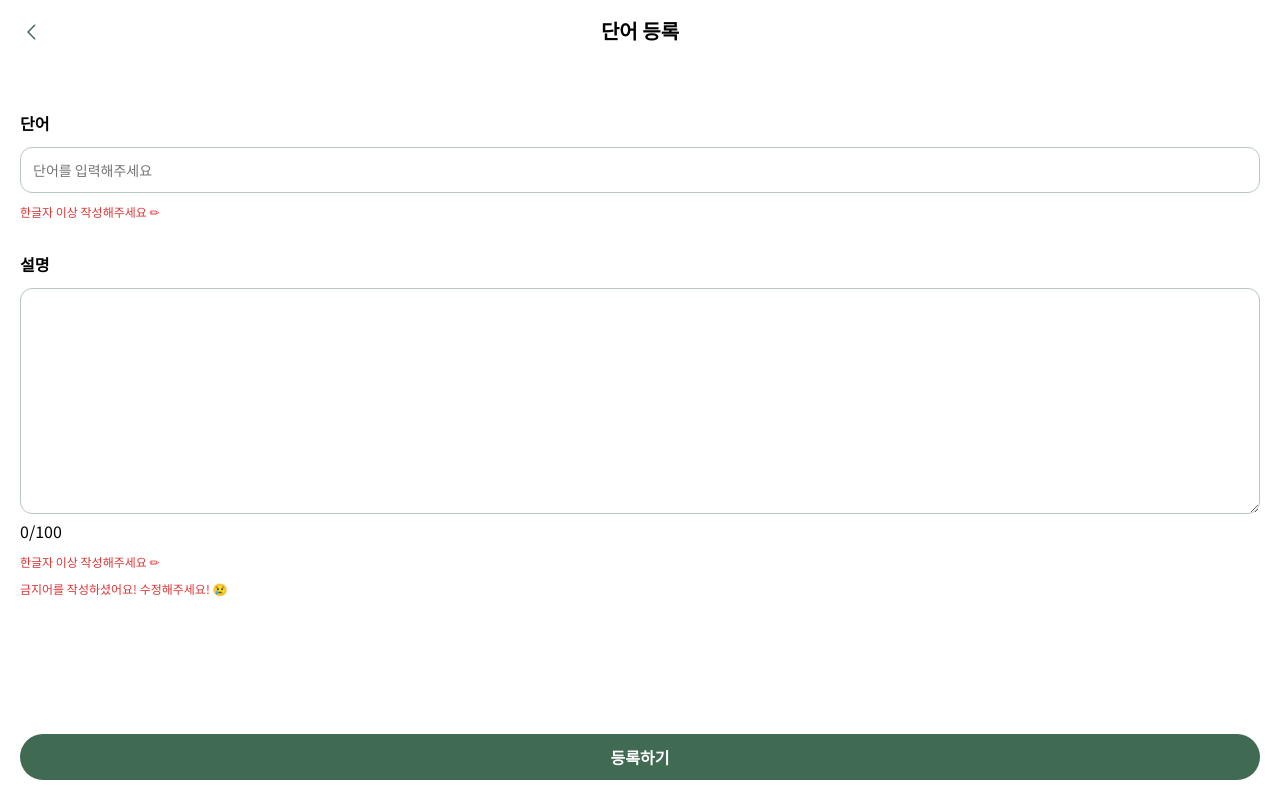
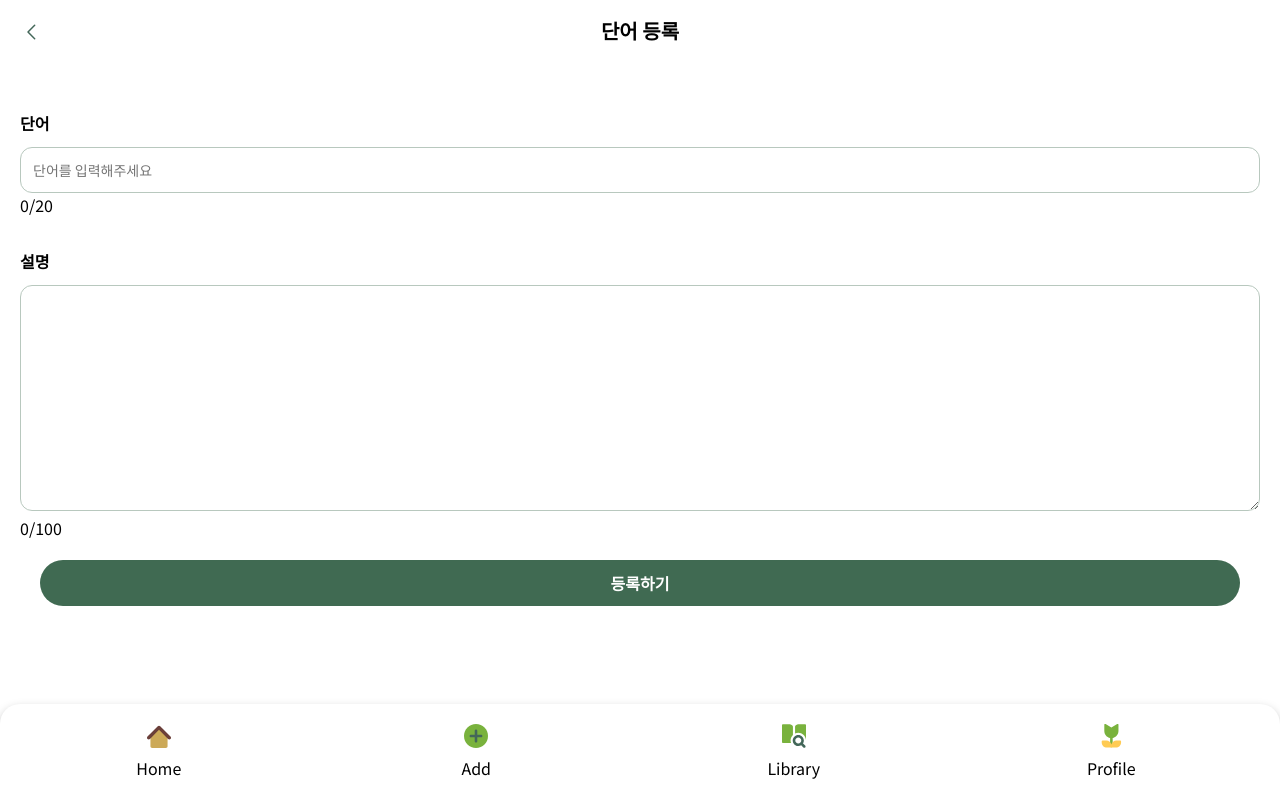
Before and after one commit to developyoun/memebook, a React (Create React App) app in the folder front/: page /wordAdd in a window 1280 px wide. Built offline with nearby package versions, Linux system fonts and the light colour scheme.

Commit message:
[Add] 단어등록 textarea 글자 수제한 기능 추가 + 레이아웃 변경

```diff
--- a/front/src/page/Layout.js
+++ b/front/src/page/Layout.js
@@ -1,6 +1,7 @@
 import {Outlet} from "react-router-dom";
 import DarkMode from "../components/DardMode";
 import {useState} from "react";
+import HomeFooter from "../components/HomeFooter";
 
 export default function Layout() {
   const [isDark, setIsDark] = useState(false);
@@ -13,6 +14,7 @@ export default function Layout() {
       <div id="wrap" className={`wrap ${isDark ? 'dark' : ''}`}>
         <DarkMode darkModeCheck={darkModeCheck}/>
         <Outlet></Outlet>
+        <HomeFooter></HomeFooter>
       </div>
     </>
   )
--- a/front/src/page/WordAdd.js
+++ b/front/src/page/WordAdd.js
@@ -1,18 +1,35 @@
 import './../scss/word.scss'
 import Title from '../components/Title'
-import {useState} from "react";
+import {useEffect, useState} from "react";
 
 export default function WordAdd() {
-  const [textOver, setTextover] = useState(false);
-  const [textCount, setTextCount] = useState(0);
+  const [titleNull, setTitleNull] = useState(false);
+  const [explainNull, setExplainNull] = useState(false);
+  const [titleCount, setTitleCount] = useState(0);
+  const [titleOver, setTitleOver] = useState(0);
+  const [explainCount, setExplainCount] = useState(0);
+  const [explainOver, setExplainOver] = useState(false);
 
-  const CharacterCount = (event) => {
+  const CharacterCount = (event, type) => {
     let e = event.target.value;
-    setTextCount(e.length);
-    if ( e.length > 99 || event.keyCode === 8) {
-      setTextover(true);
-    } else {
-      setTextover(false);
+    if (type === 'title') {
+      setTitleCount(e.length);
+      e.length > 19 ? setTitleOver(true) : setTitleOver(false);
+      setTitleNull(false);
+    } else if (type === 'detail') {
+      setExplainCount(e.length);
+      e.length > 99 ? setExplainOver(true) : setExplainOver(false);
+      setExplainNull(false);
+    }
+  }
+
+  const textCheck = () => {
+    if (titleCount === 0) {
+      setTitleNull(true);
+    }
+
+    if (explainCount === 0) {
+      setExplainNull(true);
     }
   }
 
@@ -27,27 +44,42 @@ export default function WordAdd() {
           <h4 className="tit">
             단어
           </h4>
-          <input type="text" className="text_input" placeholder="단어를 입력해주세요"/>
-          <p className="invalid_msg">한글자 이상 작성해주세요 &#x270F;</p>
+          <input type="text" className="text_input" placeholder="단어를 입력해주세요" maxLength={19} onChange={event => CharacterCount(event, 'title')}/>
+          <div className="character_count">
+            {titleCount}/20
+          </div>
+
+          {
+            titleNull && (
+              <p className="invalid_msg">한글자 이상 작성해주세요 &#x270F;</p>
+            )
+          }
+
+
         </div>
         <div className="input_box">
           <h4 className="tit">
             설명
           </h4>
-          <textarea className="text_input" name="" id="" cols="30" rows="10" readOnly={textOver} onChange={CharacterCount}></textarea>
+          <textarea className="text_input" name="" id="" cols="30" rows="10" maxLength={99} onChange={event => CharacterCount(event, 'detail')}></textarea>
           <div className="character_count">
-            {textCount}/100
+            {explainCount}/100
           </div>
-          <p className="invalid_msg">한글자 이상 작성해주세요 &#x270F;</p>
-          <p className="invalid_msg">금지어를 작성하셨어요! 수정해주세요! &#x1F622;</p>
+
           {
-            textOver && (
-              <p className="invalid_msg">1000자 이하로 작성해주세요 !</p>
+            explainNull && (
+              <p className="invalid_msg">한글자 이상 작성해주세요 &#x270F;</p>
+            )
+          }
+
+          {
+            explainOver && (
+              <p className="invalid_msg">100자 이하로 작성해주세요 !</p>
             )
           }
         </div>
         <div className="floating_box">
-          <button type="button" className="btn_submit">등록하기</button>
+          <button type="button" className="btn_submit" onClick={textCheck}>등록하기</button>
         </div>
       </div>
 
--- a/front/src/scss/word.scss
+++ b/front/src/scss/word.scss
@@ -1,8 +1,5 @@
 /* 하단 플로팅 버튼 */
 .floating_box {
-  position: fixed;
-  left: 0;
-  bottom: 0;
   padding: 20px;
   width: 100%;
   background:#fff;
```
